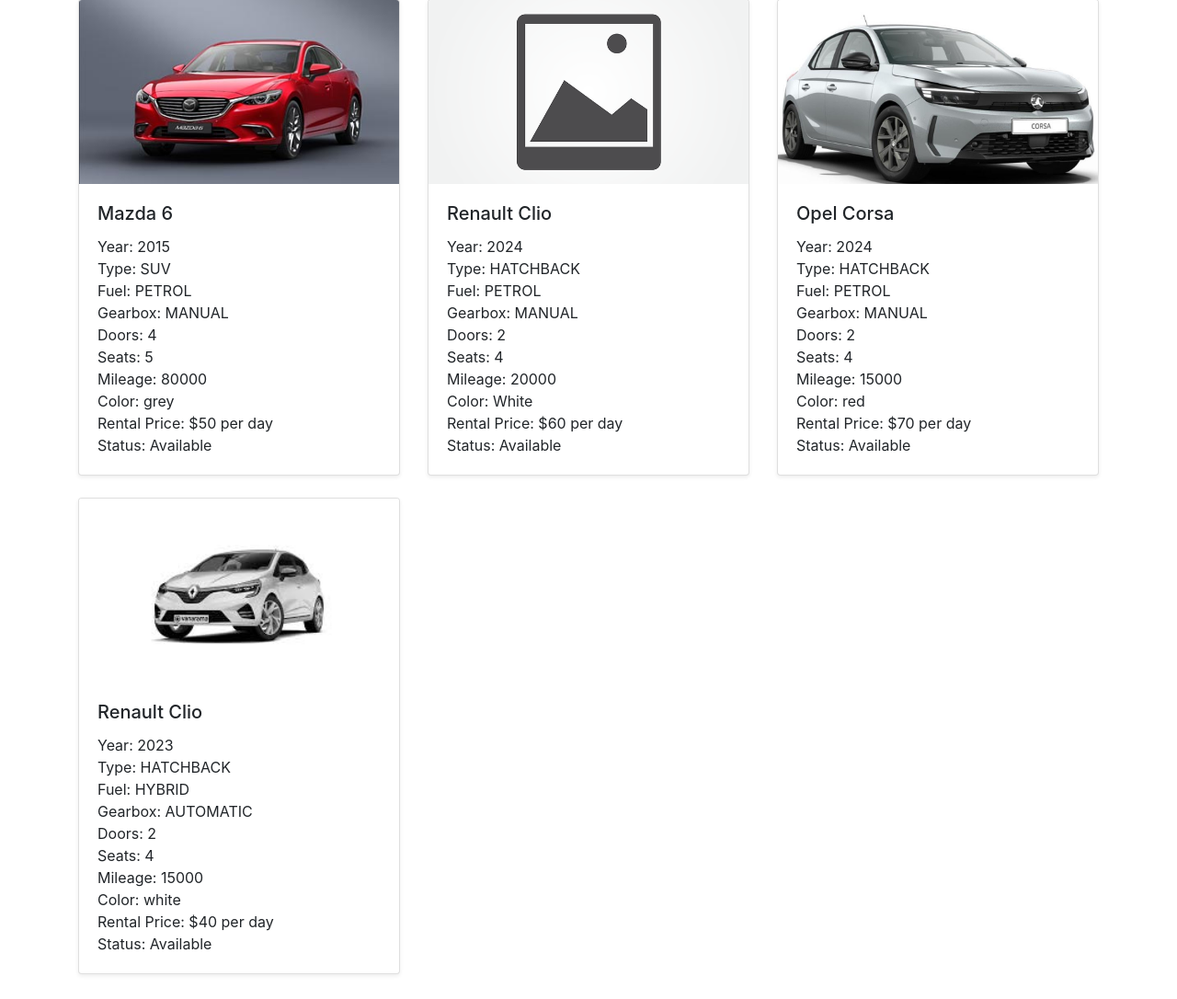
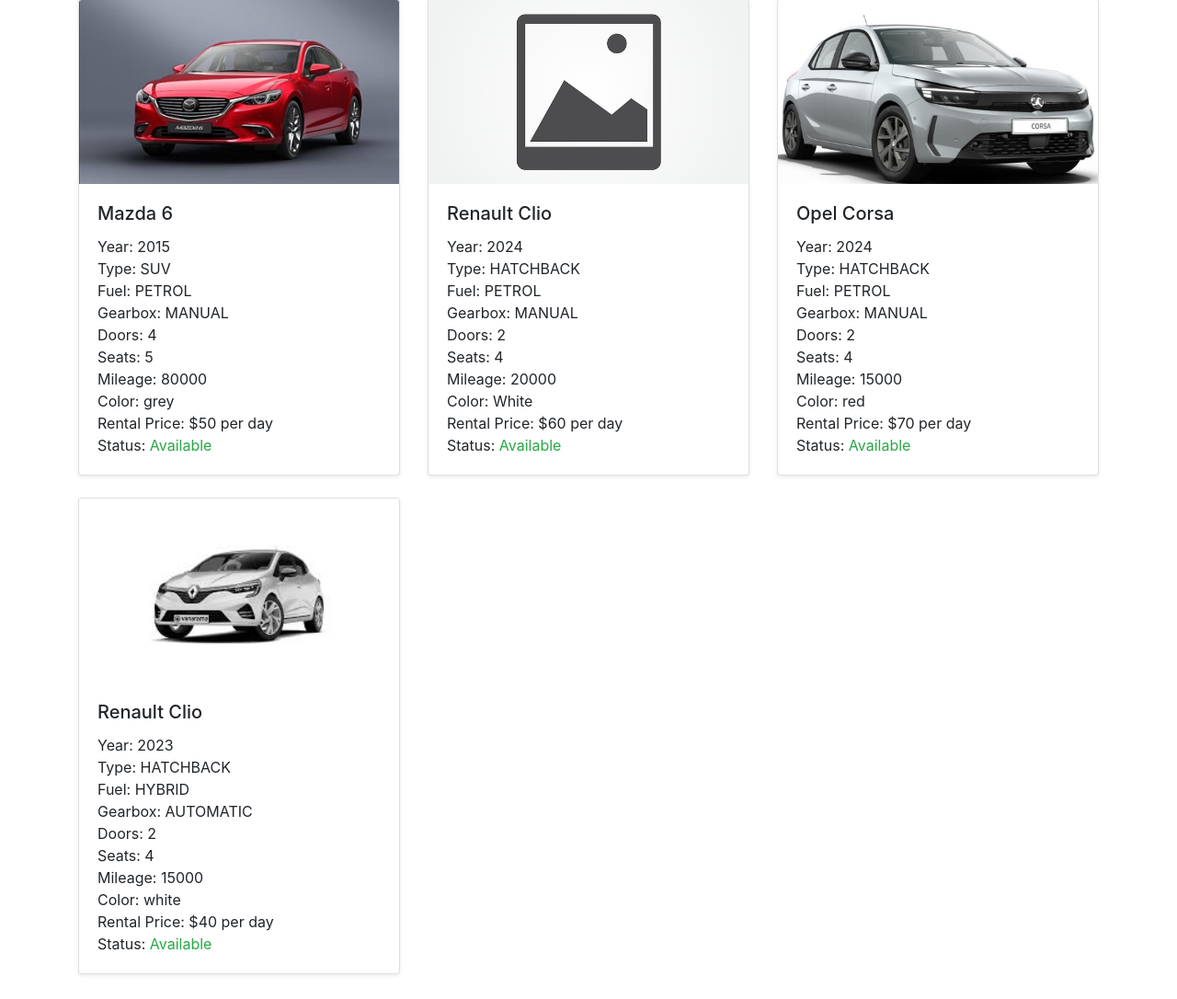
Before and after one commit to pgnikolov/flask-car-rental, a Flask app: page /cars in a window 1280 px wide. Shown: the part 276-1362 px from the top of the page at 92% size. Run offline with Flask 3, Linux system fonts and the light colour scheme; some libraries are stand-ins or nearby versions.

Commit message:
Enhance status indicator
Added car status to visually differentiate between available and rented states. "Available" status is styled with "text-success" and "Rented" status is styled with "text-danger" for better user experience.

```diff
--- a/app/templates/cars.html
+++ b/app/templates/cars.html
@@ -34,7 +34,9 @@
             Mileage: {{ car.mileage }}<br>
             Color: {{ car.color }}<br>
             Rental Price: ${{ car.rental_price }} per day<br>
-            Status: {% if car.status %}Available{% else %}Rented{% endif %}
+            Status: <span class="{% if car.status %}text-success{% else %}text-danger{% endif %}">
+              {% if car.status %}Available{% else %}Rented{% endif %}
+          </span>
           </p>
         </div>
       </div>
```
